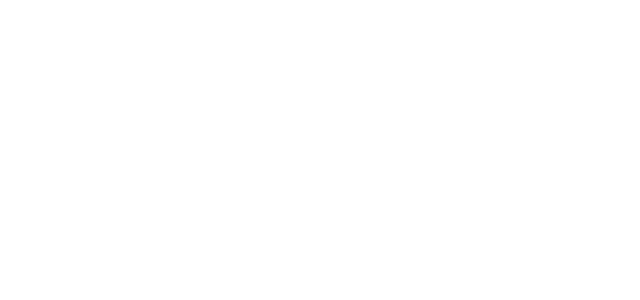
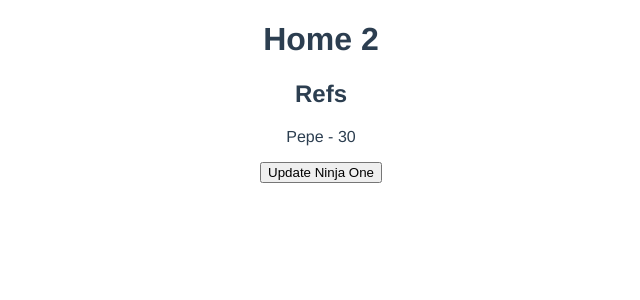
Before and after one commit to DiegoVargasM/Vue_Lessons, a Vue app in the folder L5-Composition-API/dojo-blog/: page /home2 in a window 1280 px wide. Before the commit this address had no page. Shown: the top 300 px of the page, without its empty margins (319-959 px from the left). Built offline with nearby package versions, Linux system fonts and the light colour scheme.

Commit message:
Update router and add Home2 component

```diff
--- a/L5-Composition-API/dojo-blog/src/router/index.js
+++ b/L5-Composition-API/dojo-blog/src/router/index.js
@@ -1,11 +1,17 @@
 import { createRouter, createWebHistory } from "vue-router";
-import HomeView from "../views/Home.vue";
+import Home from "../views/Home.vue";
+import Home2 from "../views/Home2.vue";
 
 const routes = [
   {
     path: "/",
     name: "home",
-    component: HomeView,
+    component: Home,
+  },
+  {
+    path: "/home2",
+    name: "home2",
+    component: Home2,
   },
 ];
 
--- /dev/null
+++ b/L5-Composition-API/dojo-blog/src/views/Home2.vue
@@ -0,0 +1,25 @@
+<template>
+  <div class="home">
+    <h1>Home 2</h1>
+    <h2>Refs</h2>
+    <p>{{ ninjaOne.name }} - {{ ninjaOne.age }}</p>
+    <button @click="updateNinjaOne">Update Ninja One</button>
+  </div>
+</template>
+
+<script>
+import { ref, reactive } from "vue";
+
+export default {
+  name: "Home2",
+  setup() {
+    const ninjaOne = ref({ name: "Pepe", age: 30 });
+
+    const updateNinjaOne = () => {
+      ninjaOne.value.age = 40;
+    };
+
+    return { ninjaOne, updateNinjaOne };
+  },
+};
+</script>
```
